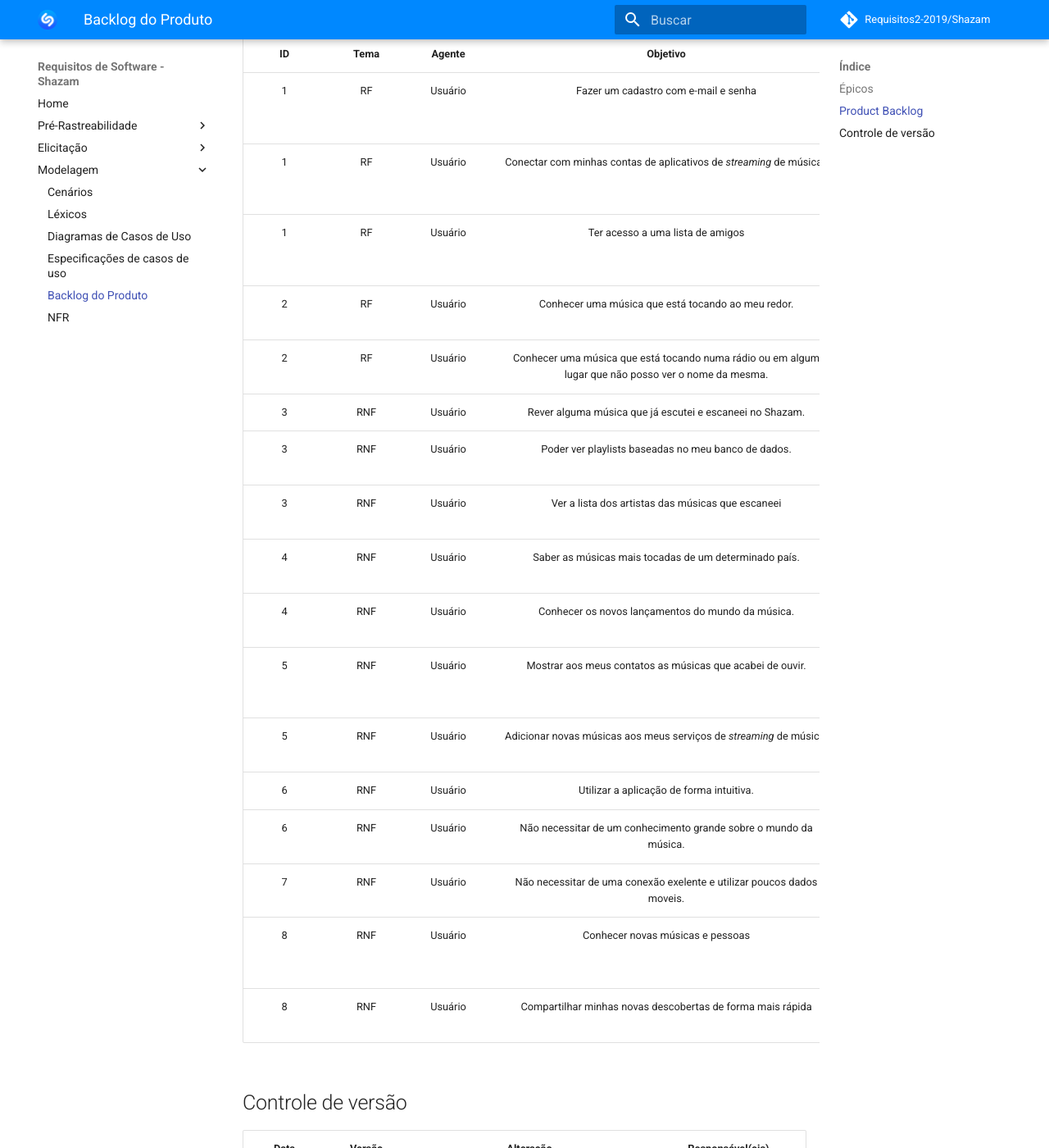
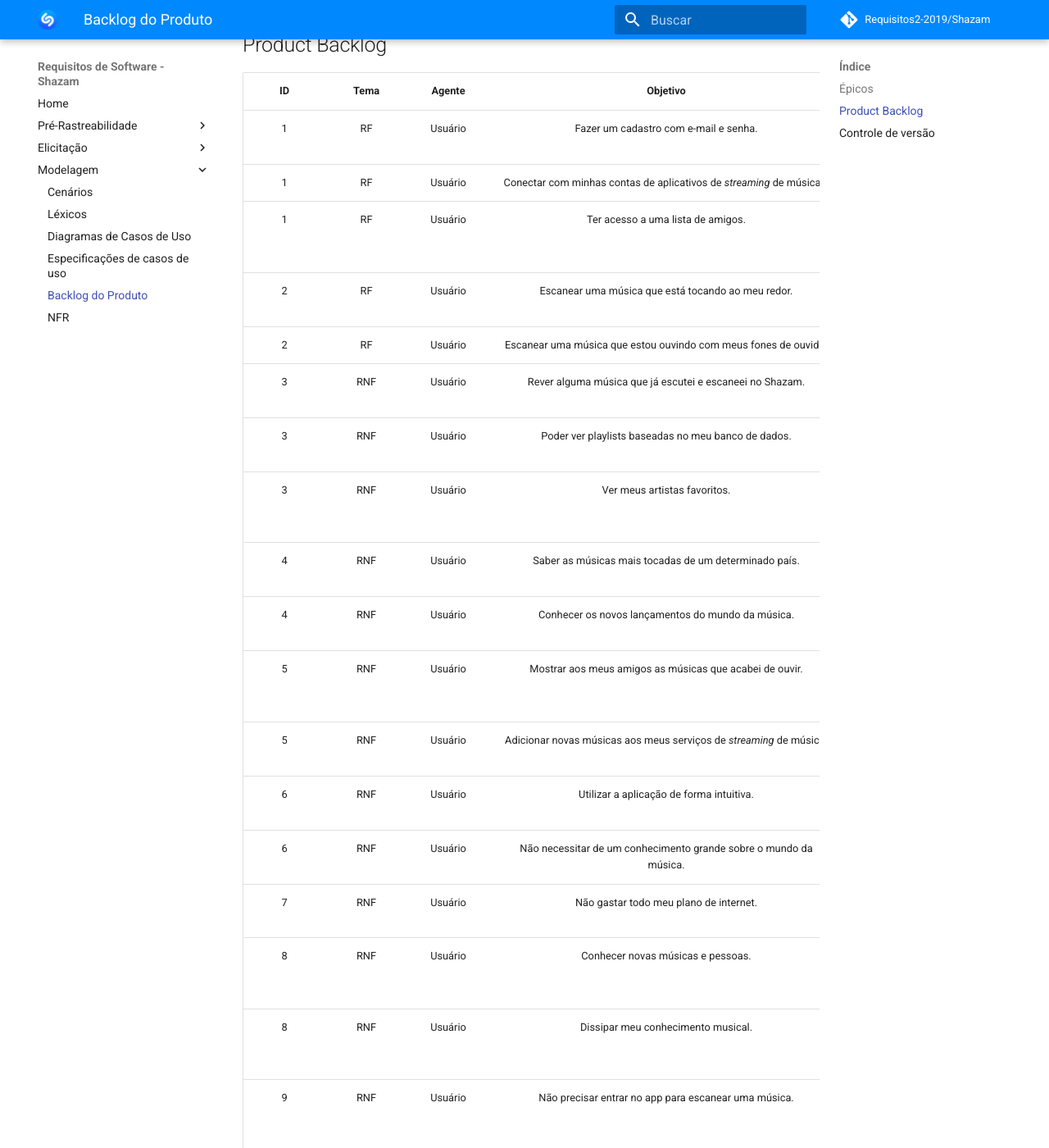
Before and after one commit to Wictorgirardi/2019.2-Shazam, an MkDocs documentation site: the page built from docs/modelagem/backlog.md, in a window 1280 px wide and 1400 px high, scrolled down 898 px. Shown: the whole window at 82% size. Built offline with MkDocs 1.6.1 and Material for MkDocs 9.7.7, drawn with Linux system fonts in a browser that asks for light colours; comment, search, counter and statistics services are not loaded; some of the changed text lies outside the part shown.

Commit message:
Correção no estilo do backlog

```diff
--- a/docs/modelagem/backlog.md
+++ b/docs/modelagem/backlog.md
@@ -19,28 +19,31 @@
 | EP6 | Eu, como usuário, desejo uma aplicacao simples e minimalista |
 | EP7 | Eu, como usuário, desejo utilizar o aplicativo em diversas situações|
 | EP8 | Eu, como usuário, gostaria de uma aba de comunidade para falar sobre novas músicas|
+| EP9 | Eu, como usuário, gostaria de conhecer uma música sem ter que entrar no app|
 
 ## Product Backlog
 
 |ID|Tema|Agente|<div style="width:400px">Objetivo<div/>|<div style="width:200px">Finalidade</div>|Notas|Prioridade|Status|
 |:--:|:----:|:-------:|:---------:|:---------:|:---:|:---:|:-----:|
-|1|RF|Usuário|Fazer um cadastro com e-mail e senha|Possuir um perfil e atualizar o mesmo colocando meus artistas preferidos||Should|To do|
-|1|RF|Usuário|Conectar com minhas contas de aplicativos de _streaming_ de músicas|Conectar com meus apps, adicionando músicas e criando novas _playlists_||Should|To do|
-|1|RF|Usuário|Ter acesso a uma lista de amigos|Conhecer novas pessoas e saber o que meus amigos estão escaneando||Should|To do|
-|2|RF|Usuário|Conhecer uma música que está tocando ao meu redor.|Poder conhecer o artista e o nome da música.||Must|To do|
-|2|RF|Usuário|Conhecer uma música que está tocando numa rádio ou em algum lugar que não posso ver o nome da mesma.|Já poder adicionar a mesma numa playlist.||Sould|To do|
-|3|RNF|Usuário|Rever alguma música que já escutei e escaneei no Shazam.|Rever alguma música.||Should|To do|
-|3|RNF|Usuário|Poder ver playlists baseadas no meu banco de dados.|Conhecer novas músicas baseadas no meu gosto.||Could|To do|
-|3|RNF|Usuário|Ver a lista dos artistas das músicas que escaneei|Ter acesso rápido aos meus artistas preferidos||Should|To do|
-|4|RNF|Usuário|Saber as músicas mais tocadas de um determinado país.|Acompanhar as músicas de outros países.||Could|To do|
-|4|RNF|Usuário|Conhecer os novos lançamentos do mundo da música.|Acompanhar as músicas mais tocadas do mundo.||Could|To do|
-|5|RNF|Usuário|Mostrar aos meus contatos as músicas que acabei de ouvir.|Compartilhar nas redes sociais o que acabei de escanear.|Facebook, Instagram, Twitter.|Should|To do|
+|1|RF|Usuário|Fazer um cadastro com e-mail e senha.|Para salvar meus dados e acessar-los de qualquer dispositivo.||Should|To do|
+|1|RF|Usuário|Conectar com minhas contas de aplicativos de _streaming_ de músicas.|Para sincronizar minhas _Playlists_.||Should|To do|
+|1|RF|Usuário|Ter acesso a uma lista de amigos.|Para ver o que meus amigos estão ouvindo, assim como mostrar o que estou ouvindo.||Should|To do|
+|2|RF|Usuário|Escanear uma música que está tocando ao meu redor.|Para ouvir depois, ou adicionar à alguma _playlist_ minha.||Must|To do|
+|2|RF|Usuário|Escanear uma música que estou ouvindo com meus fones de ouvido.|Para conhecer a letra da música.||Sould|To do|
+|3|RNF|Usuário|Rever alguma música que já escutei e escaneei no Shazam.|Para relembrar minhas últimas músicas escaneadas.||Should|To do|
+|3|RNF|Usuário|Poder ver playlists baseadas no meu banco de dados.|Para conhecer músicas novas baseadas no meu gosto musical.||Could|To do|
+|3|RNF|Usuário|Ver meus artistas favoritos.|Para Conhecer novas músicas dos meus artistas favoritos, assim como lançamentos.||Should|To do|
+|4|RNF|Usuário|Saber as músicas mais tocadas de um determinado país.|Para acompanhar as músicas de outros países.||Could|To do|
+|4|RNF|Usuário|Conhecer os novos lançamentos do mundo da música.|Para acompanhar as músicas mais tocadas do mundo.||Could|To do|
+|5|RNF|Usuário|Mostrar aos meus amigos as músicas que acabei de ouvir.|Para compartilhar nas redes sociais o que acabei de escanear.|Facebook, Instagram, Twitter.|Should|To do|
 |5|RNF|Usuário|Adicionar novas músicas aos meus serviços de _streaming_ de música.|Ter maior comodidade para ouvir mais vezes essa música.||Should|To do|
-|6|RNF|Usuário|Utilizar a aplicação de forma intuitiva.|Ter maior controle da aplicação.||Should|To do|
-|6|RNF|Usuário|Não necessitar de um conhecimento grande sobre o mundo da música.|Possuir o menor golfo de execução possível.||Should|To do|
-|7|RNF|Usuário|Não necessitar de uma conexão exelente e utilizar poucos dados moveis.|Não utilizar uma quantidade exagerada de dados moveis.||Should|To do|
-|8|RNF|Usuário|Conhecer novas músicas e pessoas|Poder encontrar novos artistas dos estilos que gosto por meio de interação humana||Should|To do|
-|8|RNF|Usuário|Compartilhar minhas novas descobertas de forma mais rápida|Mostrar para meus amigos uma nova música diretamente no app||Should|To do|
+|6|RNF|Usuário|Utilizar a aplicação de forma intuitiva.|Para utilizar a aplicação sem problemas.||Should|To do|
+|6|RNF|Usuário|Não necessitar de um conhecimento grande sobre o mundo da música.|Para ter o menor golfo de execução possível.||Should|To do|
+|7|RNF|Usuário|Não gastar todo meu plano de internet.|Para não utilizar uma quantidade exagerada de dados moveis.||Should|To do|
+|8|RNF|Usuário|Conhecer novas músicas e pessoas.|Para poder encontrar novos artistas dos estilos que gosto por meio de interação humana.||Should|To do|
+|8|RNF|Usuário|Dissipar meu conhecimento musical.|Para dar dicas para a maior quantidade de pessoas que ainda não conheço.||Should|To do|
+|9|RNF|Usuário|Não precisar entrar no app para escanear uma música.|Para ter maior facilidade em escanear uma música de um vídeo.||Should|To do|
+|9|RNF|Usuário|Saber a letra de uma música que está tocando em um vídeo.|Para saber a letra de uma música.||Should|To do|
 
 ## Controle de versão
 
@@ -51,3 +54,4 @@
 | 16/10/2019 | 1.0 | Novo epico com novos backlogs | Victor Levi & Gabriel Tiveron |
 | 16/10/2019 | 1.0 | Atualização no estilo | Victor Levi |
 | 21/10/2019 | 1.0 | Novos backlogs e épicos | Victor Levi |
+| 21/10/2019 | 1.0 | Correções no estilo do backlog | Victor Levi |
```
